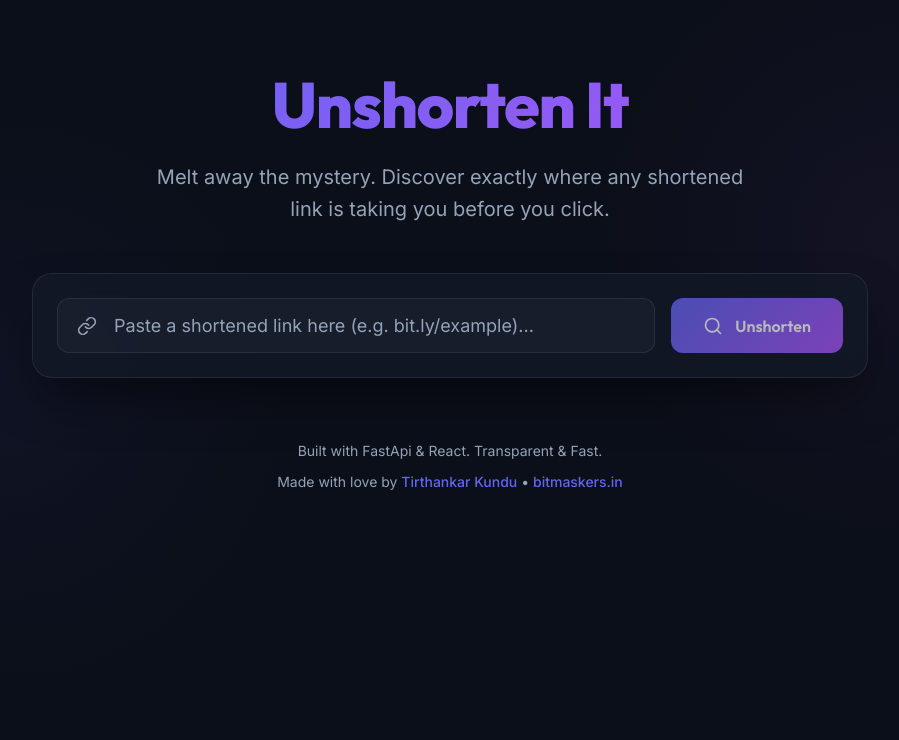
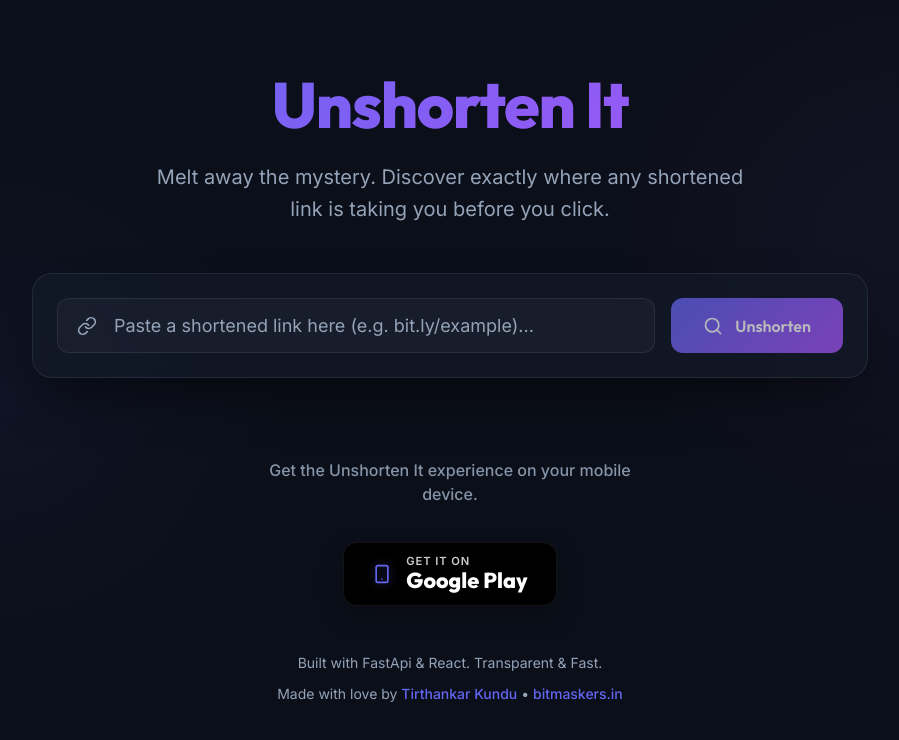
Before and after one commit to tirthankarkundu17/unshorten-it, a React (Vite) app in the folder frontend/: page / in a window 1280 px wide. Shown: the top 740 px of the page, without its empty margins (190-1089 px from the left). Built offline with nearby package versions, Linux system fonts and the light colour scheme.

Commit message:
feat: implement initial frontend application with URL unshortening functionality and styling. (#13)

```diff
--- a/frontend/src/App.css
+++ b/frontend/src/App.css
@@ -260,3 +260,68 @@
     gap: 1rem;
   }
 }
+
+/* App Promotion Styles */
+.app-promotion {
+  margin-bottom: 3rem;
+  display: flex;
+  flex-direction: column;
+  align-items: center;
+  gap: 1.25rem;
+}
+
+.promotion-text {
+  font-size: 1rem;
+  font-weight: 500;
+  color: var(--text-secondary);
+  opacity: 0.9;
+  max-width: 400px;
+  line-height: 1.5;
+}
+
+.play-store-btn {
+  display: flex;
+  align-items: center;
+  gap: 0.875rem;
+  background: #000;
+  border: 1px solid var(--border-color);
+  padding: 0.75rem 1.75rem;
+  border-radius: 14px;
+  text-decoration: none;
+  color: white;
+  transition: all 0.4s cubic-bezier(0.175, 0.885, 0.32, 1.275);
+  box-shadow: 0 10px 30px -10px rgba(0, 0, 0, 0.5);
+}
+
+.play-store-btn:hover {
+  transform: translateY(-5px) scale(1.02);
+  border-color: var(--accent-color);
+  box-shadow: 0 20px 40px -15px rgba(0, 0, 0, 0.6), 0 0 20px var(--accent-glow);
+}
+
+.play-store-btn .btn-text {
+  display: flex;
+  flex-direction: column;
+  align-items: flex-start;
+  line-height: 1.1;
+}
+
+.play-store-btn .btn-label {
+  font-size: 0.7rem;
+  font-weight: 600;
+  letter-spacing: 0.08em;
+  opacity: 0.8;
+  text-transform: uppercase;
+}
+
+.play-store-btn .btn-title {
+  font-size: 1.35rem;
+  font-weight: 800;
+  font-family: 'Outfit', sans-serif;
+  margin-top: 2px;
+}
+
+.play-store-btn svg {
+  color: var(--accent-color);
+  filter: drop-shadow(0 0 5px var(--accent-glow));
+}
--- a/frontend/src/App.tsx
+++ b/frontend/src/App.tsx
@@ -1,5 +1,5 @@
 import { useState } from 'react';
-import { Search, Link as LinkIcon, ExternalLink, Clock, AlertCircle } from 'lucide-react';
+import { Search, Link as LinkIcon, ExternalLink, Clock, AlertCircle, Smartphone } from 'lucide-react';
 import './App.css';
 
 interface UnshortenResponse {
@@ -148,6 +148,21 @@ function App() {
       </main>
 
       <footer className="footer animate-slide-up" style={{ animationDelay: '0.2s' }}>
+        <div className="app-promotion">
+          <p className="promotion-text">Get the Unshorten It experience on your mobile device.</p>
+          <a
+            href="https://play.google.com/store/apps/details?id=in.bitmaskers.unshortenit"
+            target="_blank"
+            rel="noopener noreferrer"
+            className="play-store-btn"
+          >
+            <Smartphone size={20} />
+            <div className="btn-text">
+              <span className="btn-label">GET IT ON</span>
+              <span className="btn-title">Google Play</span>
+            </div>
+          </a>
+        </div>
         <p>Built with FastApi & React. Transparent & Fast.</p>
         <p style={{ marginTop: '0.5rem' }}>
           Made with love by <a href="http://github.com/tirthankarkundu17/" target="_blank" rel="noopener noreferrer" className="author-link">Tirthankar Kundu</a>
```
Also changed, not shown: 1 other file (tests, documents, lock files or other folders).
